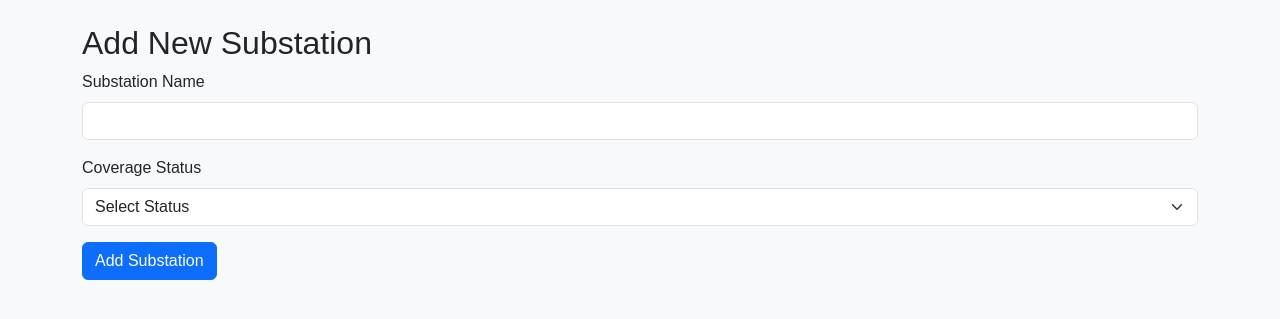
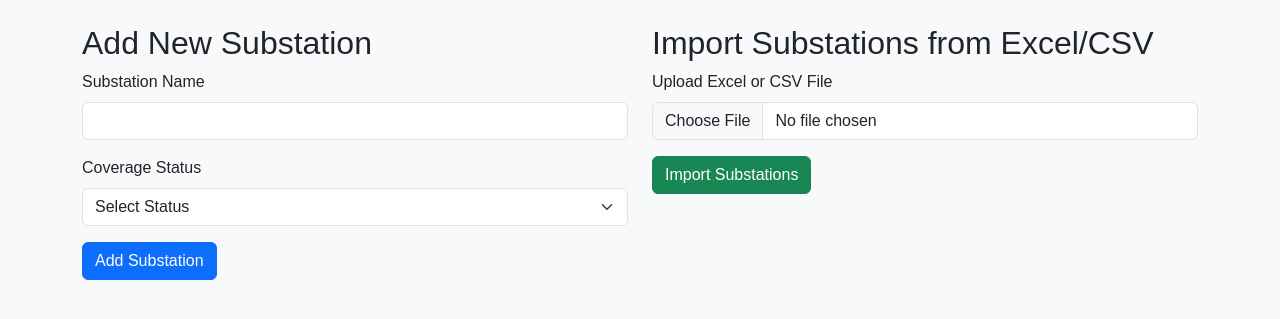
Before and after one commit to hamzan95/fire-fighting-reliability, a Flask app: page /add_substation in a window 1280 px wide. Shown: the part 56-375 px from the top of the page. Run offline with Flask 3, Linux system fonts and the light colour scheme; a user stored in the database is signed in.

Commit message:
Update add_substation.html

```diff
--- a/src/templates/add_substation.html
+++ b/src/templates/add_substation.html
@@ -3,27 +3,36 @@
 {% block title %}Add Substation{% endblock %}
 
 {% block content %}
-<h2>Add New Substation</h2>
-<form method="POST" action="{{ url_for("main.add_substation") }}">
-    {{ form.hidden_tag() }} {# Add this for CSRF protection #}
-    <div class="mb-3">
-        {{ form.name.label(class="form-label") }}
-        {{ form.name() }}
-        {% if form.name.errors %}
-            {% for error in form.name.errors %}
-                <span class="text-danger">{{ error }}</span>
-            {% endfor %}
-        {% endif %}
+<div class="row">
+    <div class="col-md-6">
+        <h2>Add New Substation</h2>
+        <form method="POST" action="{{ url_for("main.add_substation") }}">
+            <div class="mb-3">
+                <label for="name" class="form-label">Substation Name</label>
+                <input type="text" class="form-control" id="name" name="name" required>
+            </div>
+            <div class="mb-3">
+                <label for="coverage_status" class="form-label">Coverage Status</label>
+                <select class="form-select" id="coverage_status" name="coverage_status" required>
+                    <option value="">Select Status</option>
+                    <option value="Fully Covered">Fully Covered</option>
+                    <option value="Partially Covered">Partially Covered</option>
+                    <option value="Not Covered">Not Covered</option>
+                </select>
+            </div>
+            <button type="submit" class="btn btn-primary">Add Substation</button>
+        </form>
     </div>
-    <div class="mb-3">
-        {{ form.coverage_status.label(class="form-label") }}
-        {{ form.coverage_status() }}
-        {% if form.coverage_status.errors %}
-            {% for error in form.coverage_status.errors %}
-                <span class="text-danger">{{ error }}</span>
-            {% endfor %}
-        {% endif %}
+
+    <div class="col-md-6">
+        <h2>Import Substations from Excel/CSV</h2>
+        <form method="POST" action="{{ url_for("main.import_substations") }}" enctype="multipart/form-data">
+            <div class="mb-3">
+                <label for="file" class="form-label">Upload Excel or CSV File</label>
+                <input class="form-control" type="file" id="file" name="file" accept=".xlsx, .xls, .csv" required>
+            </div>
+            <button type="submit" class="btn btn-success">Import Substations</button>
+        </form>
     </div>
-    {{ form.submit(class="btn btn-primary", value="Add Substation") }} {# Update button value #}
-</form>
+</div>
 {% endblock %}
```
